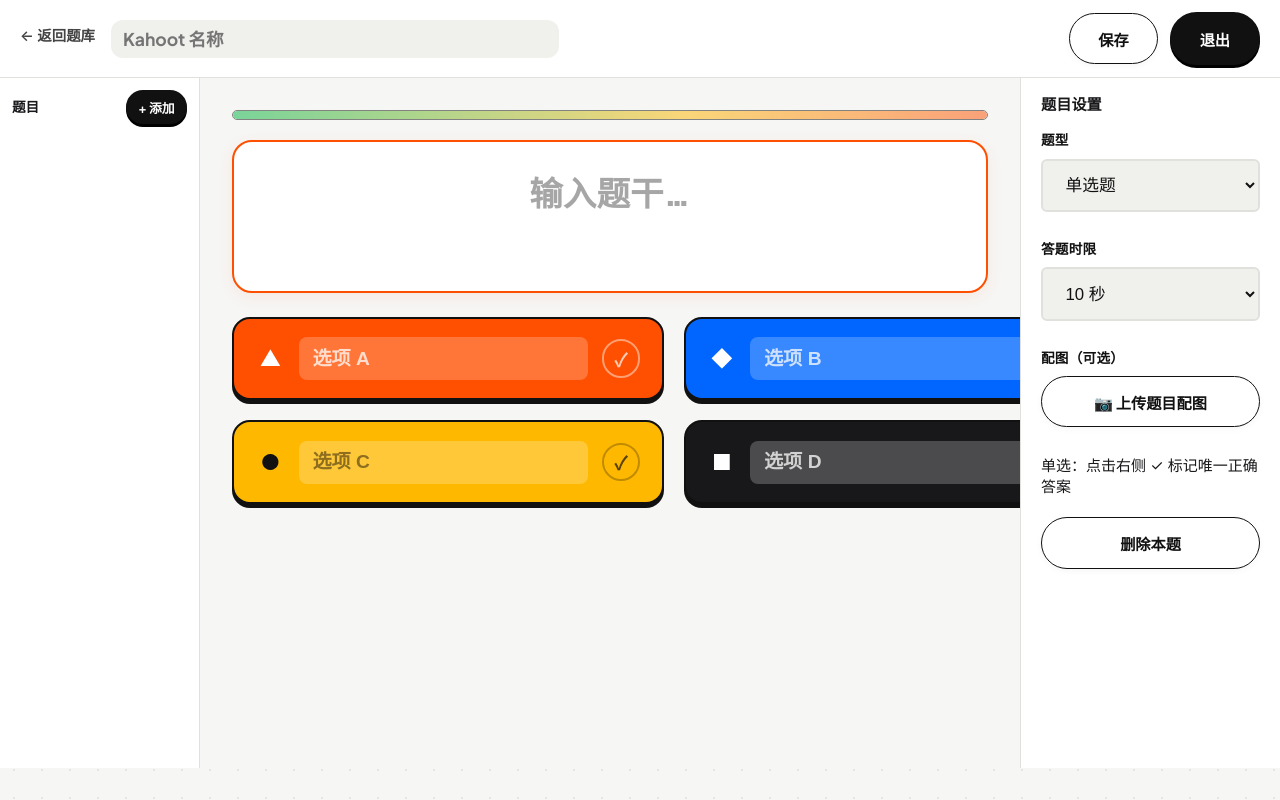
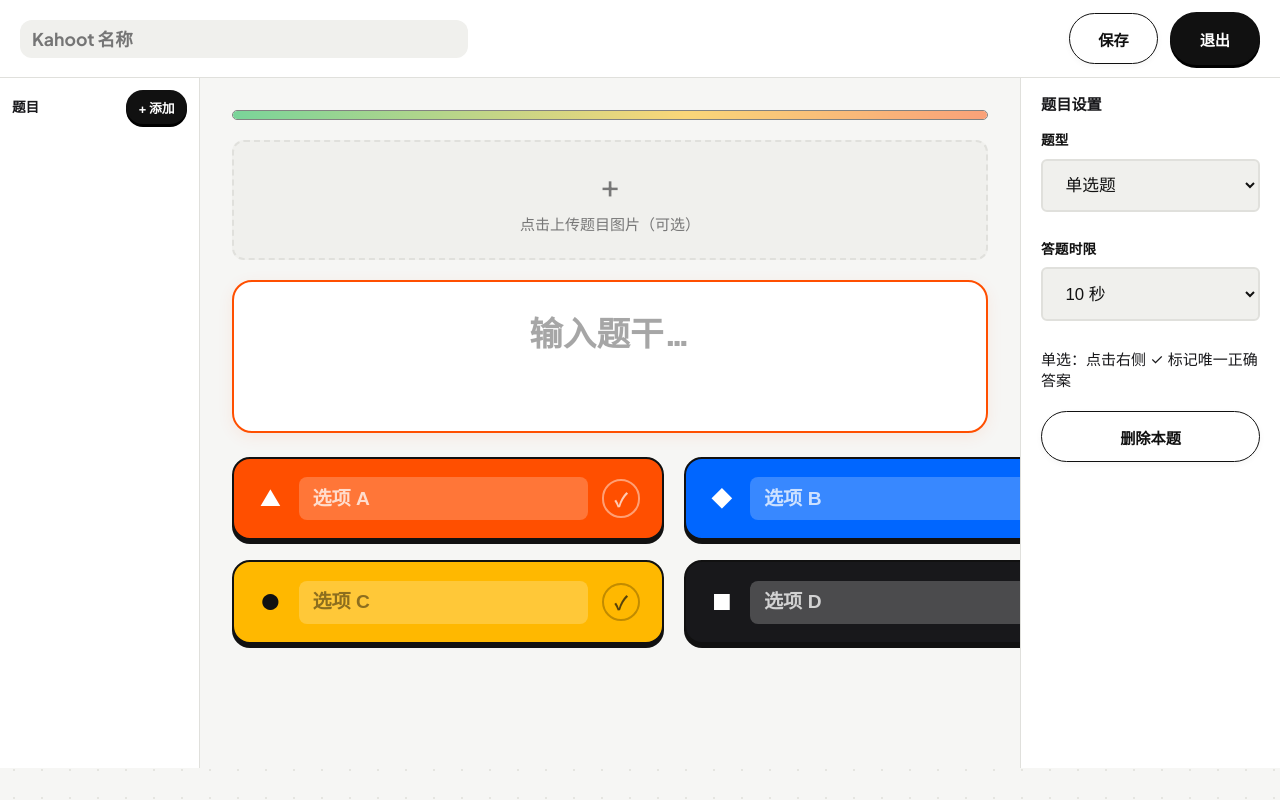
Before and after one commit to garywanggali/kahoot, a Django app: template templates/game/kahoot_editor.html in a window 1280 px wide. Run offline with Django 5.2, Linux system fonts and the light colour scheme; the template is opened without the code that fills it, so the values that code supplies are empty.

Commit message:
feat(editor): Remove top-left return button and restore original in-place media upload placeholder

```diff
--- a/static/css/kahoot_editor.css
+++ b/static/css/kahoot_editor.css
@@ -239,17 +239,27 @@ body:has(.kahoot-editor-app) .container {
 
 .kahoot-editor-media {
     position: relative;
-    margin-bottom: 1rem;
+    margin-bottom: 1.25rem;
+    border: 2px dashed var(--border-light);
     border-radius: var(--radius-md);
+    min-height: 120px;
     display: flex;
-    flex-direction: column;
     align-items: center;
     justify-content: center;
-    background: transparent;
+    background: var(--bg-subtle);
+    cursor: pointer;
 }
 
-.kahoot-editor-media.hidden {
-    display: none !important;
+.kahoot-editor-media-placeholder {
+    text-align: center;
+    color: var(--text-muted);
+    padding: 1rem;
+}
+
+.kahoot-editor-media-placeholder span {
+    font-size: 2rem;
+    display: block;
+    margin-bottom: 0.25rem;
 }
 
 .kahoot-editor-preview-img {
@@ -257,7 +267,6 @@ body:has(.kahoot-editor-app) .container {
     max-width: 100%;
     object-fit: contain;
     border-radius: var(--radius-md);
-    margin-bottom: 0.5rem;
 }
 
 .kahoot-editor-stem-input {
--- a/static/js/kahoot_editor.js
+++ b/static/js/kahoot_editor.js
@@ -29,17 +29,16 @@
 
     function showQuestionImage(url) {
         const src = normalizeImageUrl(url);
-        const mediaZone = document.getElementById('media-zone');
         if (!src) {
             els.previewImage.removeAttribute('src');
             els.previewImage.classList.add('hidden');
-            if (mediaZone) mediaZone.classList.add('hidden');
+            if (els.mediaPlaceholder) els.mediaPlaceholder.classList.remove('hidden');
             els.removeImage.classList.add('hidden');
             return;
         }
         els.previewImage.src = src;
         els.previewImage.classList.remove('hidden');
-        if (mediaZone) mediaZone.classList.remove('hidden');
+        if (els.mediaPlaceholder) els.mediaPlaceholder.classList.add('hidden');
         els.removeImage.classList.remove('hidden');
     }
 
@@ -58,9 +57,9 @@
         shortPanel: document.getElementById('short-panel'),
         wordPanel: document.getElementById('wordcloud-panel'),
         previewImage: document.getElementById('preview-image'),
+        mediaPlaceholder: document.getElementById('media-placeholder'),
         imageInput: document.getElementById('image-input'),
         removeImage: document.getElementById('btn-remove-image'),
-        uploadSidebarBtn: document.getElementById('btn-upload-image-sidebar'),
         saveStatus: document.getElementById('save-status'),
         typeHint: document.getElementById('type-hint'),
         quizTitle: document.getElementById('quiz-title-input'),
@@ -476,8 +475,8 @@
         });
     });
 
-    if (els.uploadSidebarBtn) {
-        els.uploadSidebarBtn.addEventListener('click', () => els.imageInput.click());
+    if (els.mediaPlaceholder) {
+        els.mediaPlaceholder.addEventListener('click', () => els.imageInput.click());
     }
     els.imageInput.addEventListener('change', () => {
         const file = els.imageInput.files[0];
--- a/templates/game/kahoot_editor.html
+++ b/templates/game/kahoot_editor.html
@@ -4,7 +4,7 @@
 {% block title %}编辑 {{ quiz_set.title }} - Kahoot Studio{% endblock %}
 
 {% block extra_css %}
-<link rel="stylesheet" href="{% static 'css/kahoot_editor.css' %}?v=14">
+<link rel="stylesheet" href="{% static 'css/kahoot_editor.css' %}?v=16">
 {% endblock %}
 
 {% block content %}
@@ -14,7 +14,6 @@
     {% csrf_token %}
     <header class="kahoot-editor-topbar">
         <div class="kahoot-editor-topbar-left">
-            <a href="{% url 'question_list' %}" class="btn-back kahoot-editor-back" id="btn-top-back">← 返回题库</a>
             <input type="text" id="quiz-title-input" class="kahoot-editor-title-input"
                    value="{{ quiz_set.title }}" maxlength="200" placeholder="Kahoot 名称">
         </div>
@@ -48,15 +47,22 @@
                 <p class="question-number" id="preview-number"></p>
                 <div class="timer-bar kahoot-editor-timer"><div class="timer-fill"></div></div>
 
-                <div class="kahoot-editor-media hidden" id="media-zone">
+                <!-- 配图区域 (原版交互：点击直接上传) -->
+                <div class="kahoot-editor-media" id="media-zone">
                     <img id="preview-image" class="kahoot-editor-preview-img hidden" alt="">
+                    <div id="media-placeholder" class="kahoot-editor-media-placeholder">
+                        <span>+</span>
+                        <p>点击上传题目图片（可选）</p>
+                    </div>
                     <input type="file" id="image-input" accept="image/jpeg,image/png,image/gif,image/webp" class="hidden">
-                    <button type="button" class="btn btn-outline btn-sm" id="btn-remove-image">移除图片</button>
+                    <button type="button" class="btn btn-outline btn-sm hidden" id="btn-remove-image">移除图片</button>
                 </div>
 
+                <!-- 题干输入框 (正居中) -->
                 <textarea id="field-text" class="kahoot-editor-stem-input" rows="2"
                           placeholder="输入题干…" maxlength="500"></textarea>
 
+                <!-- ABCD 选项区 (全面放大) -->
                 <div id="options-panel" class="kahoot-editor-options">
                     <div class="kahoot-editor-option option-a" data-key="A">
                         <span class="kahoot-editor-option-icon">▲</span>
@@ -118,12 +124,6 @@
                     <option value="120">120 秒</option>
                 </select>
             </div>
-            <div class="form-group">
-                <label>配图（可选）</label>
-                <button type="button" class="btn btn-outline btn-block" id="btn-upload-image-sidebar">
-                    📷 上传题目配图
-                </button>
-            </div>
             <p class="form-hint" id="type-hint">单选：点击右侧 ✓ 标记唯一正确答案</p>
             <div class="kahoot-editor-props-actions">
                 <button type="button" class="btn btn-outline btn-block" id="btn-delete-question">删除本题</button>
@@ -164,5 +164,5 @@
 const INITIAL_QUESTIONS = {{ questions_json|safe }};
 const MAX_IMAGE_MB = {{ max_image_mb }};
 </script>
-<script src="{% static 'js/kahoot_editor.js' %}?v=14"></script>
+<script src="{% static 'js/kahoot_editor.js' %}?v=16"></script>
 {% endblock %}
```
